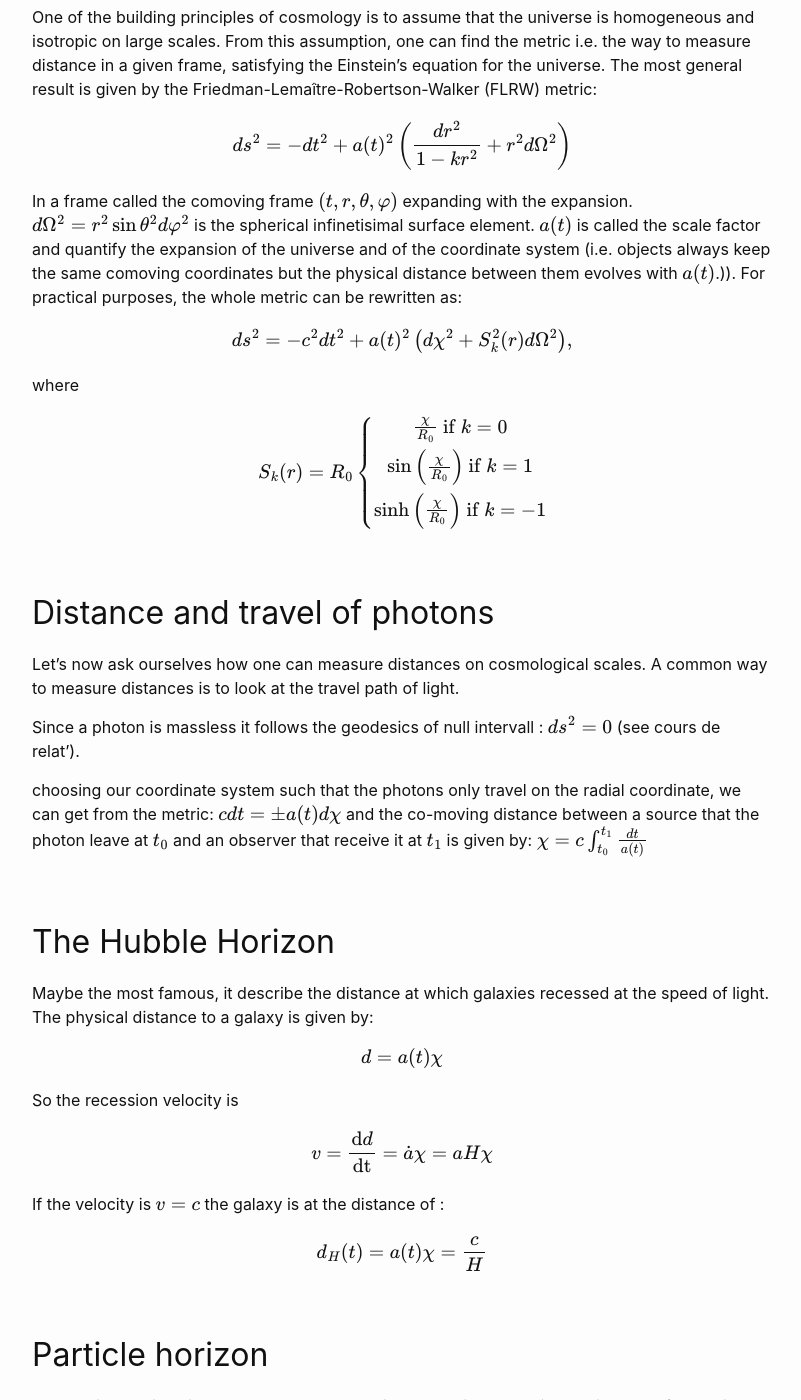
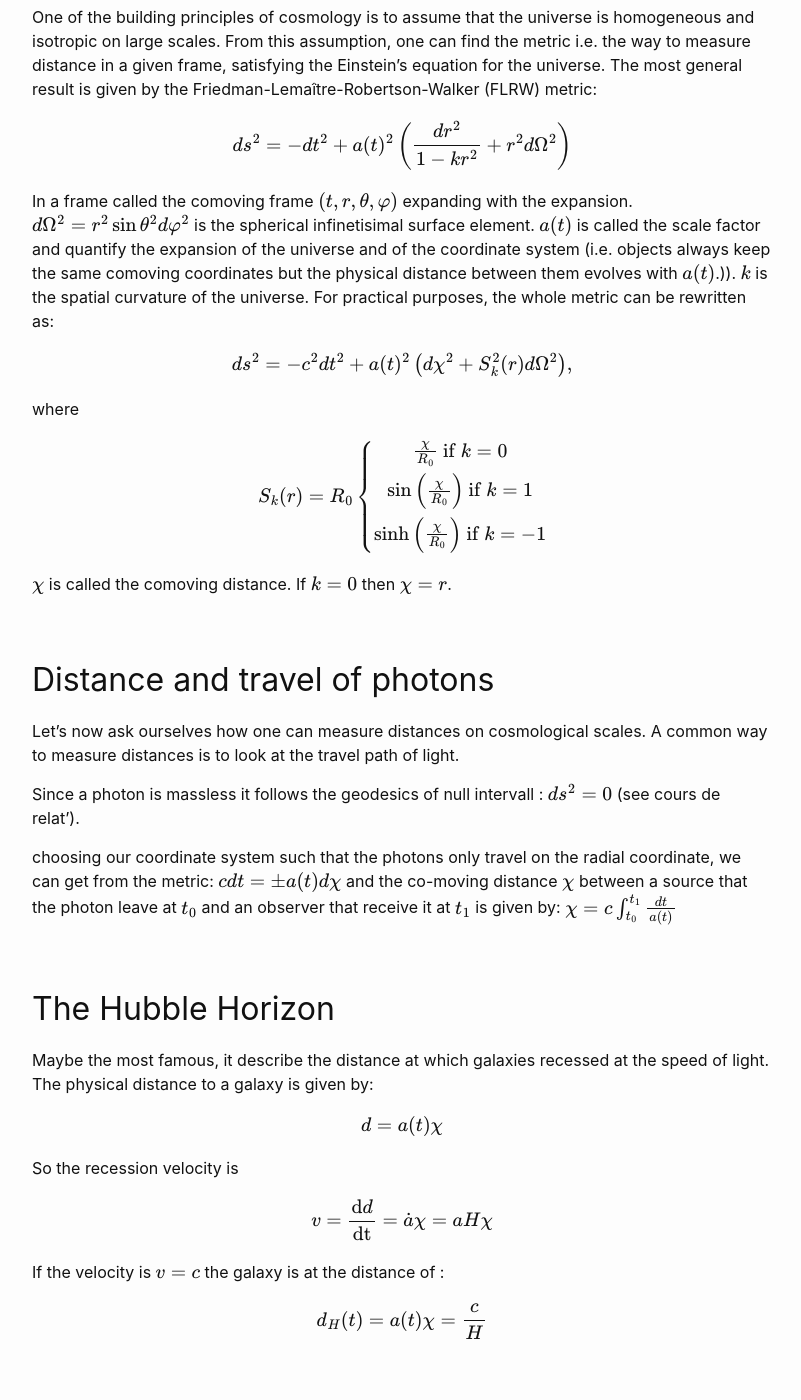
Before and after one commit to YoloNomy/YoloNomy.github.io, a Jekyll site: the page built from codes/cosmo/horizons.md, in a window 1280 px wide and 1400 px high, scrolled down 519 px. Shown: the whole window, without its empty margins (238-1039 px from the left). Built offline with Jekyll 4.4.1, drawn with Linux system fonts in a browser that asks for light colours; formulas are drawn with MathJax 3.

Commit message:
Update horizons.md

```diff
--- a/codes/cosmo/horizons.md
+++ b/codes/cosmo/horizons.md
@@ -18,7 +18,7 @@
 ds^2 = -dt^2 + a(t)^2\left( \frac{dr^2}{1 - kr^2}  + r^2d\Omega^2\right)
 $$
 
-In a frame called the comoving frame $(t,r,\theta,\varphi)$ expanding with the expansion. $d\Omega^2 = r^2\sin\theta^2 d\varphi^2$ is the spherical infinetisimal surface element. $a(t)$ is called the scale factor and quantify the expansion of the universe and of the coordinate system (i.e. objects always keep the same comoving coordinates but the physical distance between them evolves with $a(t)$.)).
+In a frame called the comoving frame $(t,r,\theta,\varphi)$ expanding with the expansion. $d\Omega^2 = r^2\sin\theta^2 d\varphi^2$ is the spherical infinetisimal surface element. $a(t)$ is called the scale factor and quantify the expansion of the universe and of the coordinate system (i.e. objects always keep the same comoving coordinates but the physical distance between them evolves with $a(t)$.)). $k$ is the spatial curvature of the universe.
 For practical purposes, the whole metric can be rewritten as:
 
 $$
@@ -34,6 +34,7 @@
             \end{matrix}\right.
 $$
 
+$\chi$ is called the comoving distance. If $k=0$ then $\chi =r$.
 
 ## Distance and travel of photons
 
@@ -45,7 +46,7 @@
 $$
 cdt = \pm a(t) d\chi
 $$
-and the co-moving distance between a source that the photon leave at $t_0$ and an observer that receive it at $t_1$ is given by:
+and the co-moving distance $\chi$ between a source that the photon leave at $t_0$ and an observer that receive it at $t_1$ is given by:
 $$
 \chi = c \int_{t_0}^{t_1} \frac{dt}{a(t)}
 $$
```
